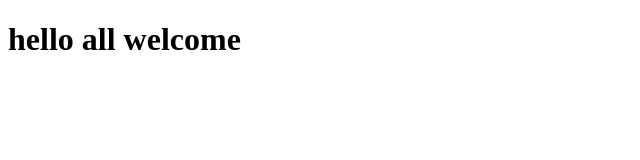
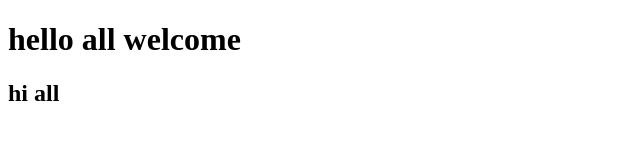
Before and after one commit to JoshmikaBonu/vsm-hub, a plain HTML site: page index.html in a window 1280 px wide. Shown: the full height of the page, 0-640 px from the left. Drawn offline with Linux system fonts and the light colour scheme.

Commit message:
this is version-3.0

```diff
--- a/index.html
+++ b/index.html
@@ -7,5 +7,6 @@
 </head>
 <body>
      <h1>hello all welcome</h1>
+     <h2>hi all</h2>
 </body>
 </html>
```
